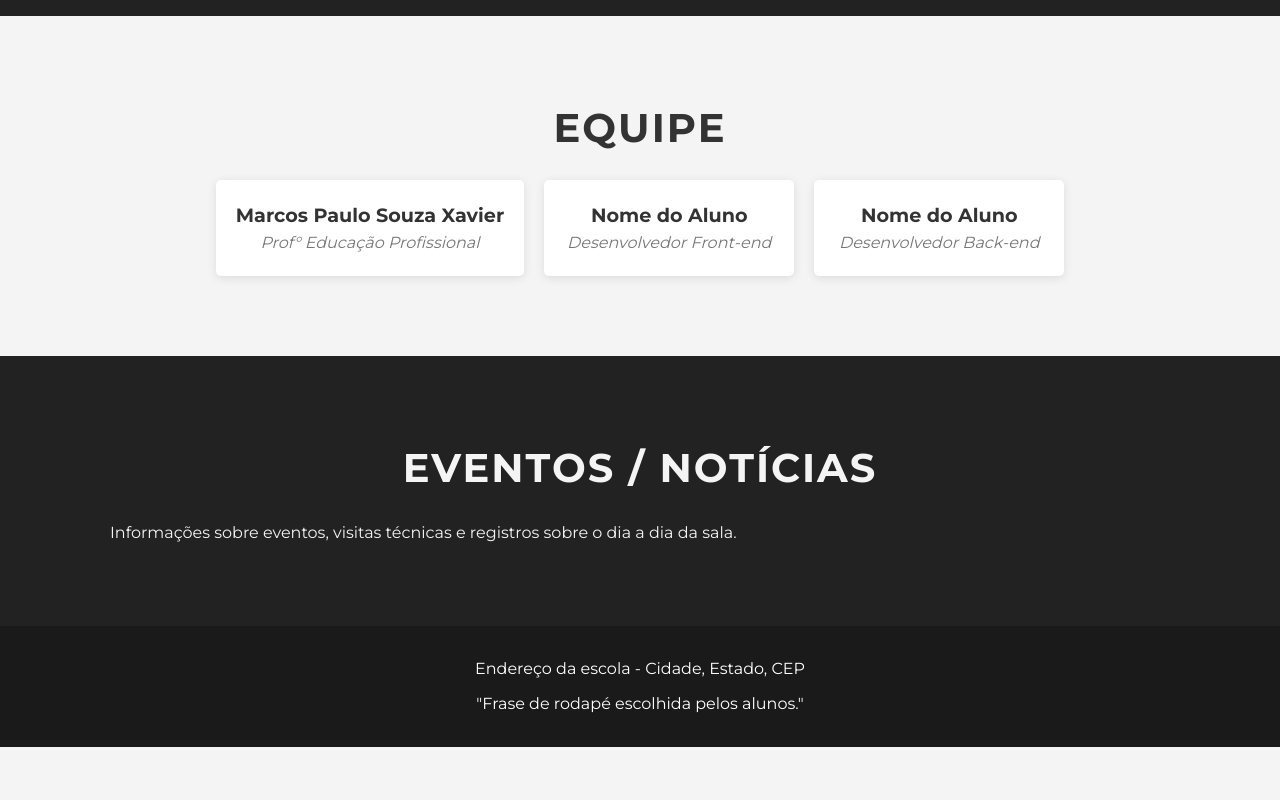
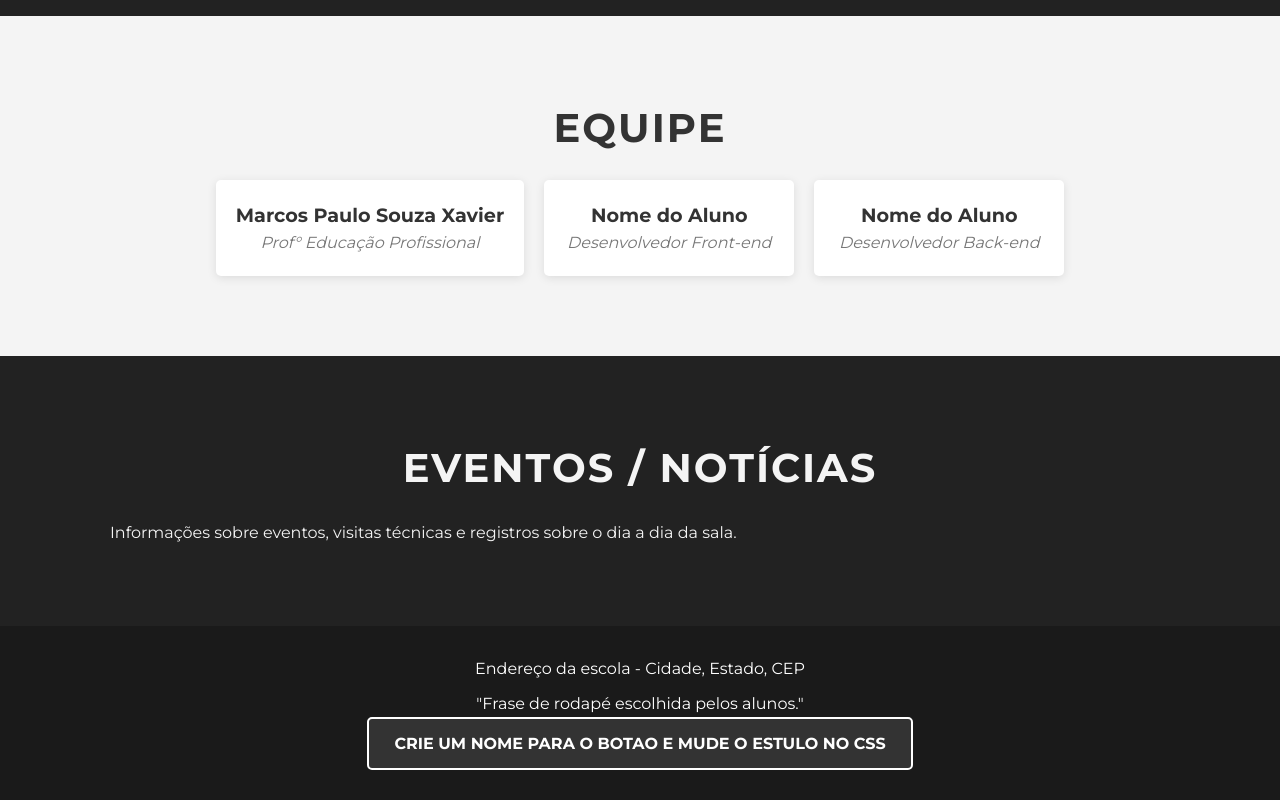
Before and after one commit to ProfMarcos25/VilaBelads, a plain HTML site: page index.html in a window 1280 px wide. Shown: the part 1914-2714 px from the top of the page. Before the commit the page ends 2661 px from the top, so only its background shows below. Drawn offline with Linux system fonts and the light colour scheme.

Commit message:
Tarefas Alunos

```diff
--- a/index.html
+++ b/index.html
@@ -12,6 +12,13 @@
 </head>
 
 <body>
+
+
+<!--
+/
+*--------------------------------------------------------------------------------- *
+*                     GRUPO CIPHER - T01 - Paleta de Cores e Fontes E T02 - Header Interativo*
+*----------------------------------------------------------------------------------*  -->
 
     <header class="site-header">
         <div class="container">
@@ -32,6 +39,15 @@
             </nav>
         </div>
     </header>
+
+<!-- *--------------------------------------------------------------------------------- *
+*                     GRUPO CIPHER - ALterar somente ate aqui*
+*----------------------------------------------------------------------------------*  -->
+
+<!-- *--------------------------------------------------------------------------------- *
+*                     GRUPO NOVA -T03 - Cards de Destaque E  T04 - Efeitos nos Projetos*
+*----------------------------------------------------------------------------------*   -->
+
 
     <main>
         <section id="inicio" class="banner-principal">
@@ -65,6 +81,10 @@
             </div>
         </section>
 
+<!-- *--------------------------------------------------------------------------------- *
+*                     GRUPO NOVA - T03 - Cards de Destaque , T04 - Efeitos nos Projetos
+*----------------------------------------------------------------------------------*   -->
+
         <section id="projetos" class="section-padding section-dark">
             <div class="container">
                 <h2>PROJETOS</h2>
@@ -91,6 +111,14 @@
             </div>
         </section>
 
+<!-- *--------------------------------------------------------------------------------- *
+*                     GRUPO NOVA - ALterar somente ate aqui
+*----------------------------------------------------------------------------------*   -->
+
+<!-- *--------------------------------------------------------------------------------- *
+*                     GRUPO QUANTUM - T05 - Cards de Equipe , T06 - Rodapé Melhorado
+*----------------------------------------------------------------------------------*   -->
+
         <section id="equipe" class="section-padding">
             <div class="container">
                 <h2>EQUIPE</h2>
@@ -111,6 +139,8 @@
             </div>
         </section>
 
+
+
         <section id="eventos" class="section-padding section-dark">
             <div class="container">
                 <h2>EVENTOS / NOTÍCIAS</h2>
@@ -118,15 +148,25 @@
             </div>
         </section>
 
+
     </main>
+
 
     <footer class="site-footer-final">
         <div class="container">
             <p class="endereco">Endereço da escola - Cidade, Estado, CEP</p>
             <p class="frase-rodape">"Frase de rodapé escolhida pelos alunos."</p>
+
+
+            <a href="#i" class="btn">CRIE UM NOME PARA  O BOTAO E MUDE O ESTULO NO CSS
+            </a>
+
         </div>
+
     </footer>
-
+<!-- *--------------------------------------------------------------------------------- *
+*                     GRUPO QUANTUM - ALterar somente ate aqui
+*----------------------------------------------------------------------------------*   -->
 </body>
 
 </html>
```
